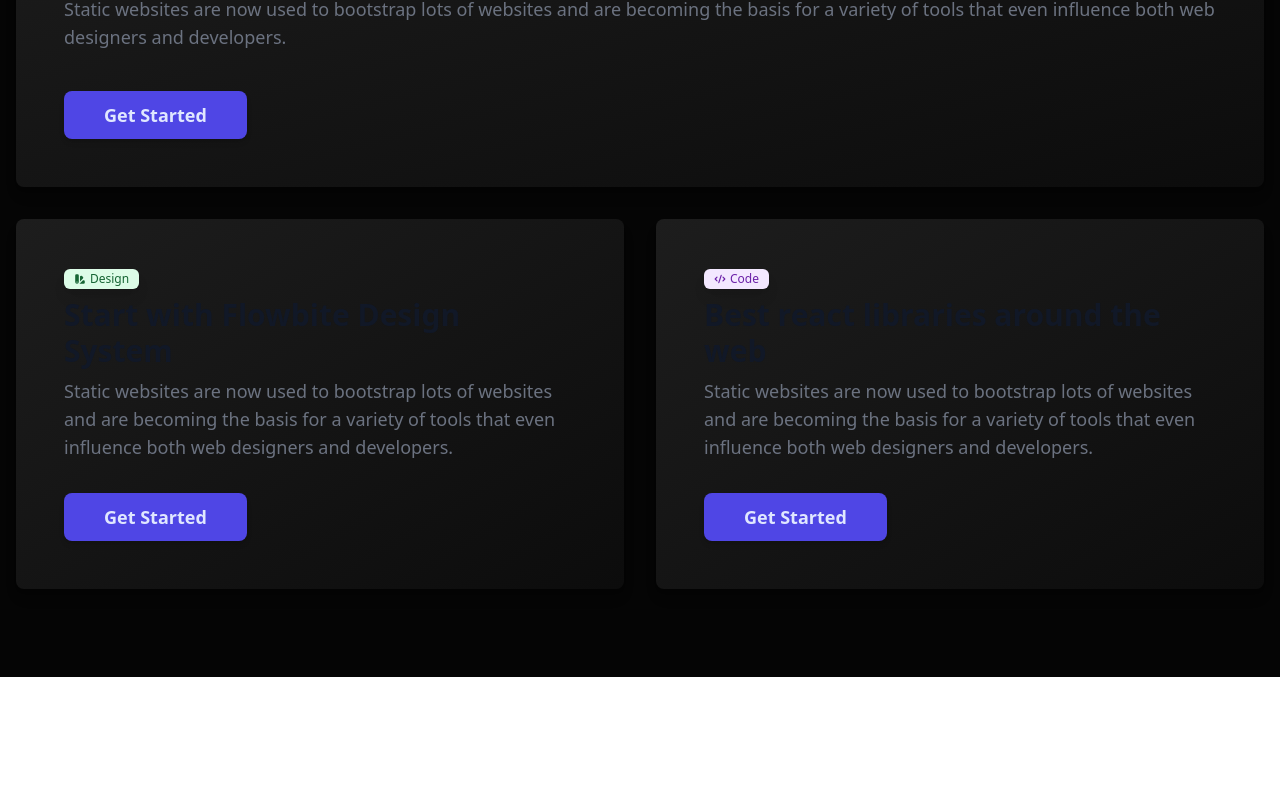
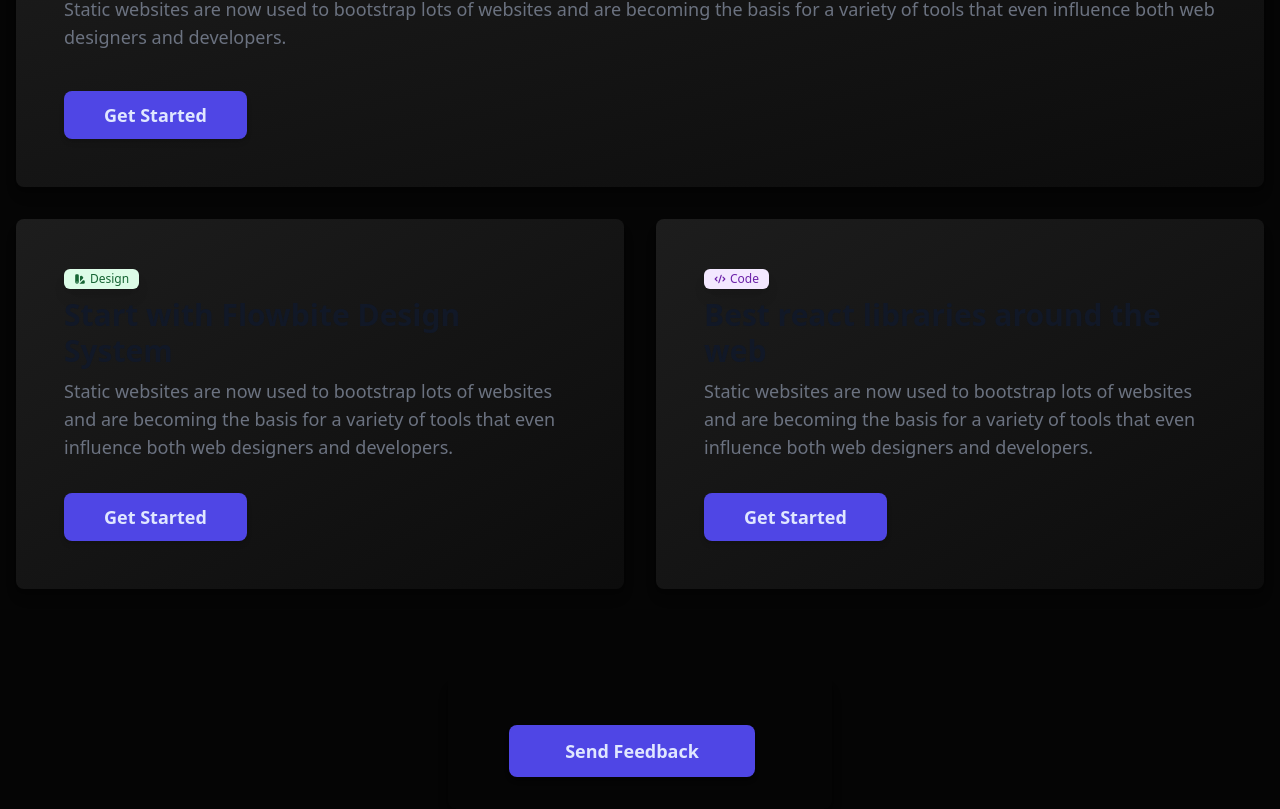
Before and after one commit to ramezj/HeyFeedback, a Next.js app: page / in a window 1280 px wide. Shown: the part 975-1784 px from the top of the page. Before the commit the page ends 1652 px from the top, so only its background shows below. Built offline with nearby package versions, Linux system fonts and the light colour scheme; no server answers.

Commit message:
🔥 New SendFeedback Component ( Widget )

```diff
--- a/src/Components/App/User.js
+++ b/src/Components/App/User.js
@@ -1,11 +1,8 @@
 import React, { useState, useEffect } from 'react'
 import { useSession, signIn, signOut } from "next-auth/react"
-import useSWR from 'swr'
 import { motion } from 'framer-motion';
 import { useRouter } from 'next/router';
 import Button from '../Button';
-import { Suspense } from 'react';
-import Skeleton from '../Skeleton'
 
 const User = ({response}) => {
   const router = useRouter();
--- /dev/null
+++ b/src/Components/SendFeedback.js
@@ -0,0 +1,62 @@
+import React, { useState } from 'react'
+import { motion } from 'framer-motion'
+
+const SendFeedback = () => {
+    const [ send, setSend ] = useState("Send Feedback")
+    const [ body, setBody ] = useState("test");
+    const [ email, setEmail ] = useState("ramez@test.com");
+    const [ rating, setRating ] = useState(1);
+    const sendRequest = async () => {
+        setSend("🚀 Sending Feedback");
+        const res = await fetch('/api/receive?id=644c3ead88e5896ba0194013', {
+            method:'POST',
+            headers: {
+              'Accept': 'application/json',
+              'Content-Type': 'application/json'
+            },
+            body: JSON.stringify({
+                body:body,
+                rating:rating,
+                email:email,
+              })
+          })
+          const response = await res.json();
+          if (response.ok == false) {
+            setSend("😟 Woops..");
+          }
+          if (response.ok == true) {
+            setSend("🎇 Sent!");
+          }
+    }
+  return (
+    <>
+    <motion.div
+    whileHover={{
+        scale:1.1
+    }}
+    className="w-full max-w-sm p-8 bg-form rounded-lg shadow-lg dark:bg-gradient-to-br from-[#1d1d1d] to-[#0c0c0c] dark:border-gray-700">
+    <button
+    type="button"
+    className="shadow-md
+    text-indigo-100
+    bg-indigo-600
+    focus:outline-none
+    focus:ring-none
+    font-bold
+    rounded-lg
+    text-lg
+    px-14 py-3
+    text-center
+    mr-4 mt-4
+    hover:bg-indigo-500
+    duration-500"
+    onClick={sendRequest}
+    >
+    {send}
+    </button>
+    </motion.div>
+    </>
+  )
+}
+
+export default SendFeedback
--- a/src/Components/Skeleton.js
+++ /dev/null
@@ -1,13 +0,0 @@
-import React from 'react'
-
-const Skeleton = () => {
-  return (
-    <>
-    <div role="status" class="max-w-sm animate-pulse">
-    <div class="h-2.5 bg-gray-200 rounded-full dark:bg-gray-700 w-48 mb-4"></div>
-    </div>
-    </>
-  )
-}
-
-export default Skeleton
--- a/src/pages/index.js
+++ b/src/pages/index.js
@@ -6,6 +6,7 @@ import Navbar from "../Components/Navbar";
 import Jumbotron from '@/Components/Jumbotron';
 import { motion } from 'framer-motion';
 import Features from '../Components/Features';
+import SendFeedback from '../Components/SendFeedback';
 
 export default function Home() {
   return (
@@ -25,6 +26,9 @@ export default function Home() {
   <Jumbotron />
   <Features />
   <br></br>
+  <center>
+  <SendFeedback />
+  </center>
   </motion.div>
   )
 }
```
